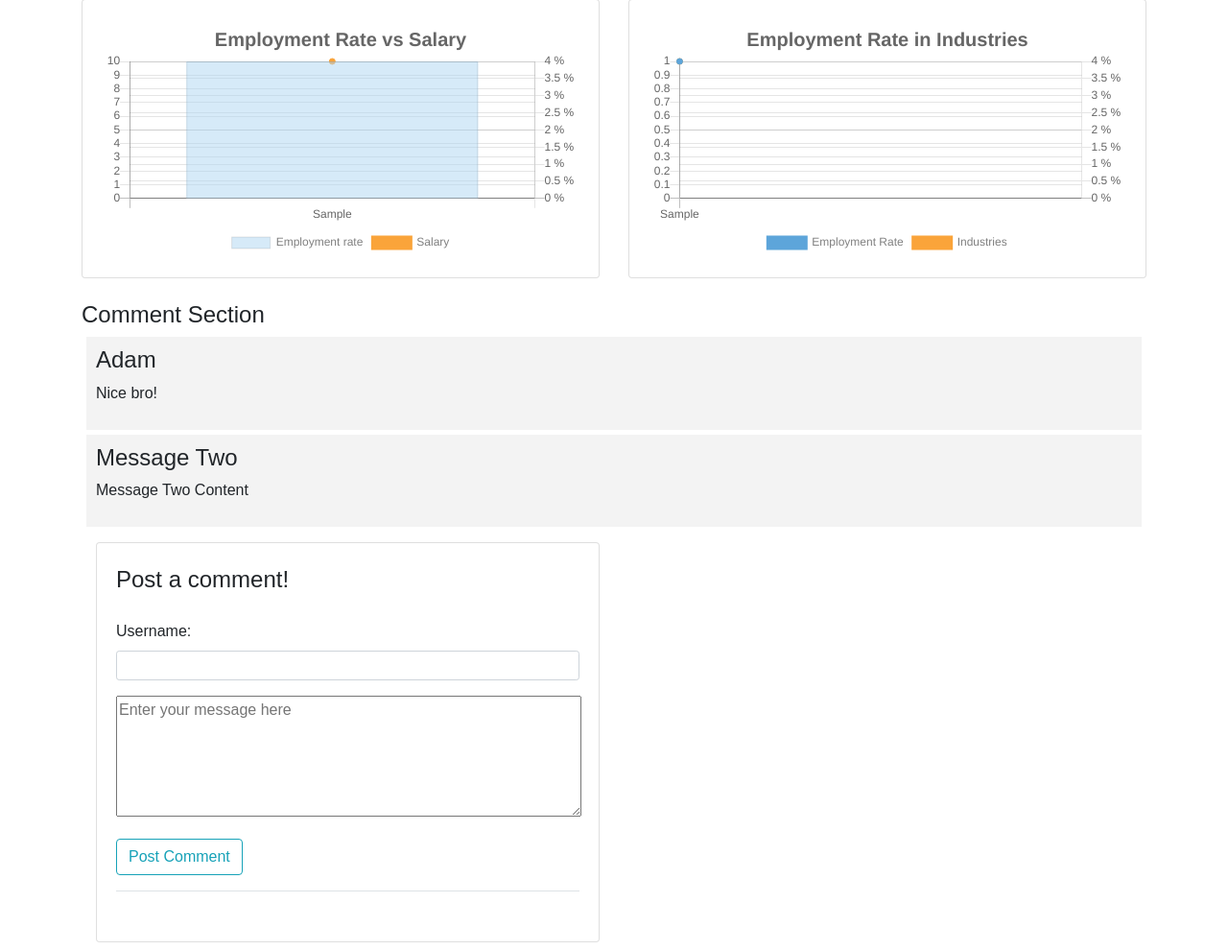
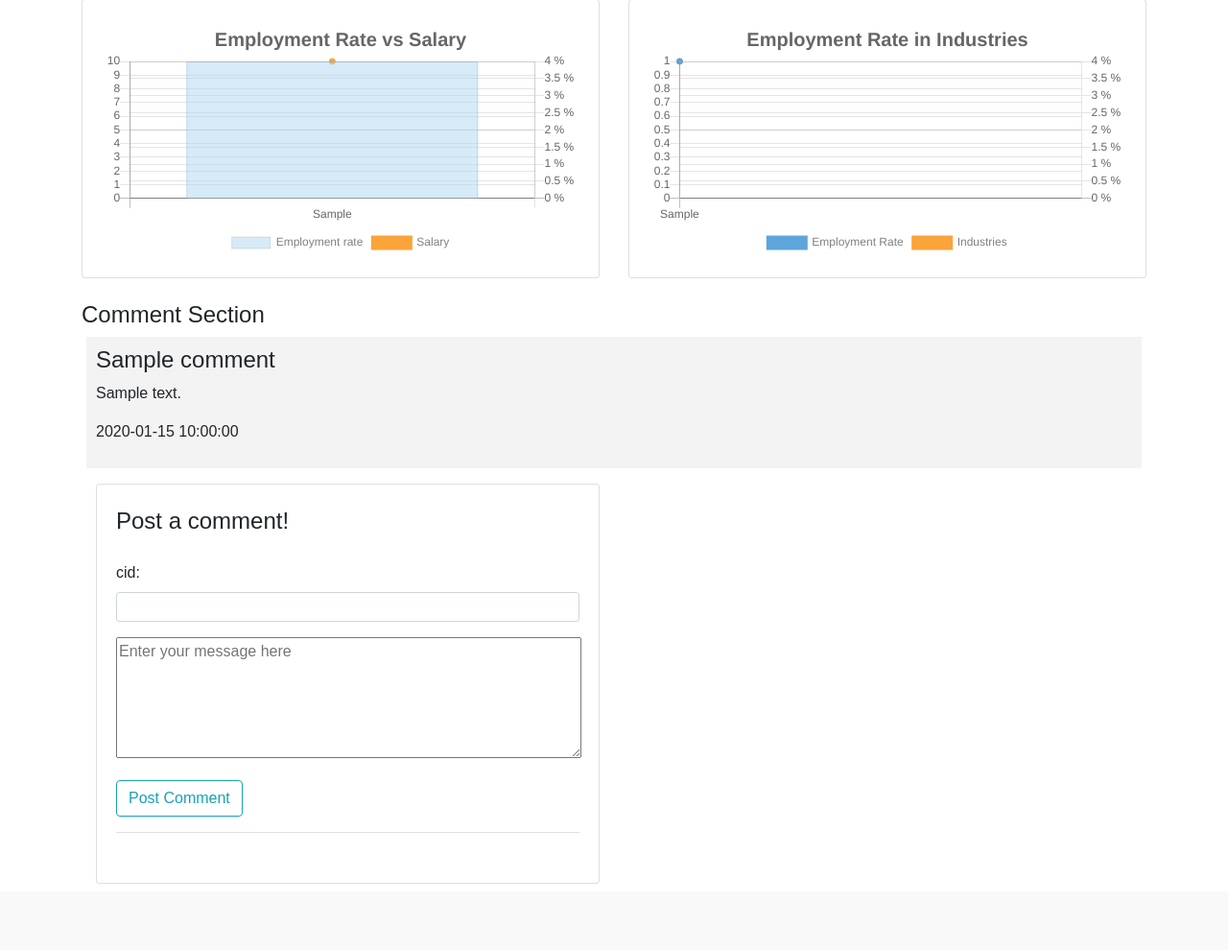
Before and after one commit to ict3x03-2022-team32/ict3x03-2022-team32, a Flask app: page /dashboard in a window 1280 px wide. Shown: the part 1762-2752 px from the top of the page at 96% size. After the commit the page ends 2683 px from the top, so only its background shows below. Run offline with Flask 3, Linux system fonts and the light colour scheme; a user stored in the database is signed in; tables that the repository leaves empty hold one stand-in row (values such as "Sample post"); one stand-in notice (Sample message) is shown; some libraries are stand-ins or nearby versions.

Commit message:
Update comment section

```diff
--- a/application/form.py
+++ b/application/form.py
@@ -18,7 +18,7 @@ class Form(FlaskForm):
     colour = SelectField('colour',choices=[])
 
 class MessageDataForm(FlaskForm):
-    message_field = StringField(label='Username:', validators=[DataRequired()])
+    message_field = StringField(label='cid: ', validators=[DataRequired()])
     submit = SubmitField('Post Comment')
 
 
--- a/application/models.py
+++ b/application/models.py
@@ -105,7 +105,17 @@ class unienrolment(db.Model):
         self.enrolment = enrolment
         self.graduates = graduates
 
+class comments(db.Model):
+    cid = db.Column(db.Integer,primary_key=True)
+    comment = db.Column(db.String(60), nullable=False)
+    datetime = db.Column(db.DateTime, nullable=False, default=datetime.utcnow)
+    cname = db.Column(db.String(60), nullable=False)
 
+    def __init__(self, cid, comment, datetime, cname):
+        self.cid = cid
+        self.comment = comment
+        self.datetime = datetime
+        self.cname = cname
 
 #new
 class DecimalEncoder(json.JSONEncoder):
--- a/application/routes.py
+++ b/application/routes.py
@@ -4,7 +4,7 @@ import re
 from application import app
 from flask import render_template, url_for, redirect,flash, get_flashed_messages, request, Response
 from application.form import MessageDataForm, UserDataForm, RegisterForm, LoginForm, Form, EmploymentDataForm, IndustryDataForm, EnrolmentDataForm
-from application.models import DecimalEncoder, employment, IncomeExpenses, User, Degree, University, industry, unienrolment
+from application.models import DecimalEncoder, employment, IncomeExpenses, User, Degree, University, industry, unienrolment, comments
 from application import db
 import json
 from flask_login import login_user, logout_user, login_required, current_user
@@ -315,6 +315,7 @@ def logout_page():
 def dashboard():
 
     form = MessageDataForm()
+    entries = comments.query.filter_by()
     #Pie chart: Industry vacancy in latest year
     #MAX year
     #SELECT MAX(year) FROM industry
@@ -500,5 +501,6 @@ def dashboard():
                             industry_graduates = json.dumps(industry_graduates, cls=DecimalEncoder),                            #added , cls=DecimalEncoder
                             industry_graduates_label = json.dumps(industry_graduates_label),
                             messages=messages,
-                            form=form
+                            form=form,
+                            entries = entries
     )
--- a/application/templates/dashboard.html
+++ b/application/templates/dashboard.html
@@ -101,10 +101,11 @@
 <div class="container">
     <div class="w-100 mb-3">
         <h4>Comment Section</H4>
-        {% for message in messages %}
+        {% for entries in entries %}
         <div class='message'>
-            <h4>{{message['title'] }}</h4>
-            <p>{{ message['content'] }}</p>
+            <h4>{{entries['cname'] }}</h4>
+            <p>{{entries['comment'] }}</p>
+            <p>{{entries['datetime']}}</p>
         </div>
         {% endfor %}
     </div>
```
Also changed, not shown: 1 other file.
